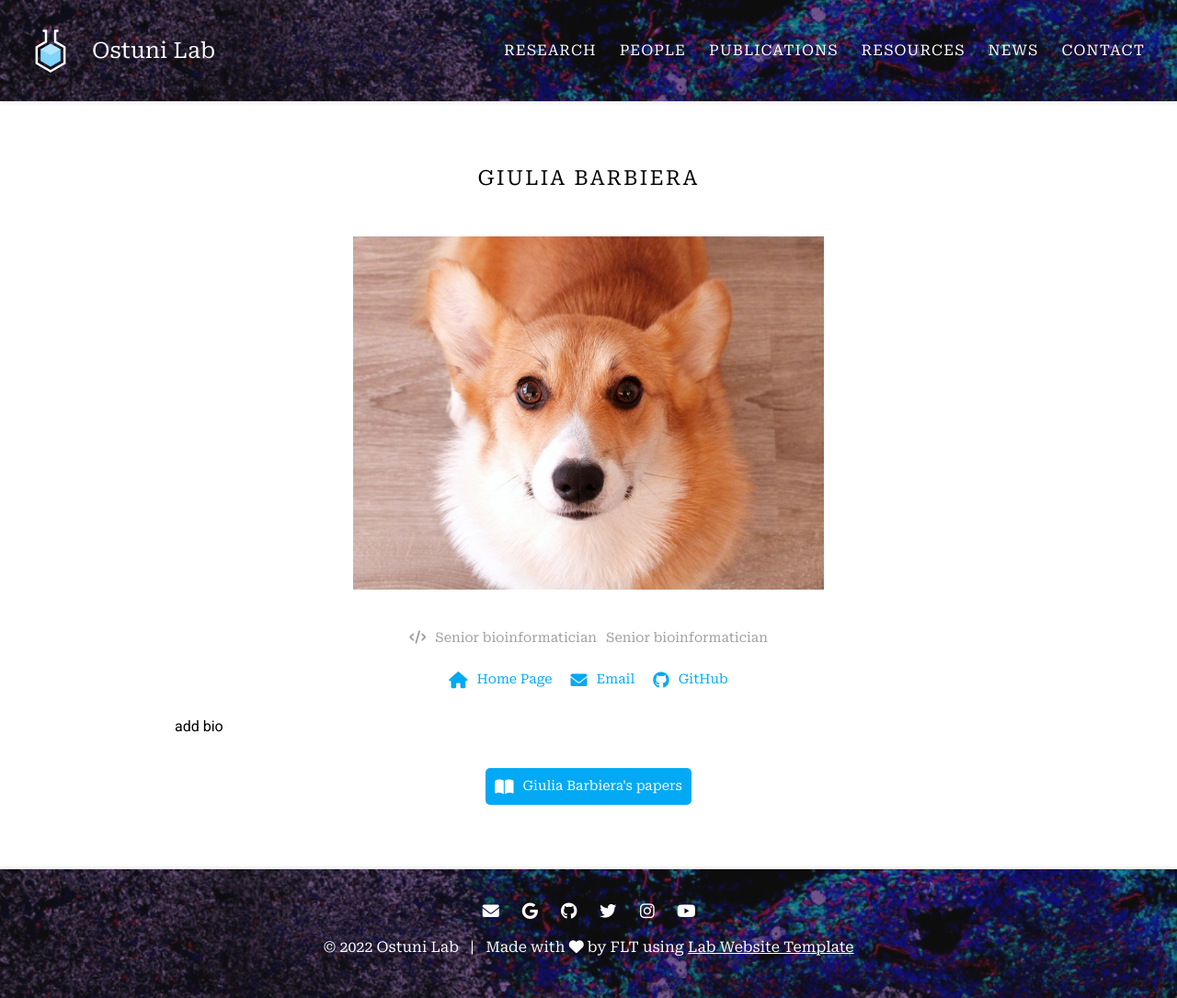
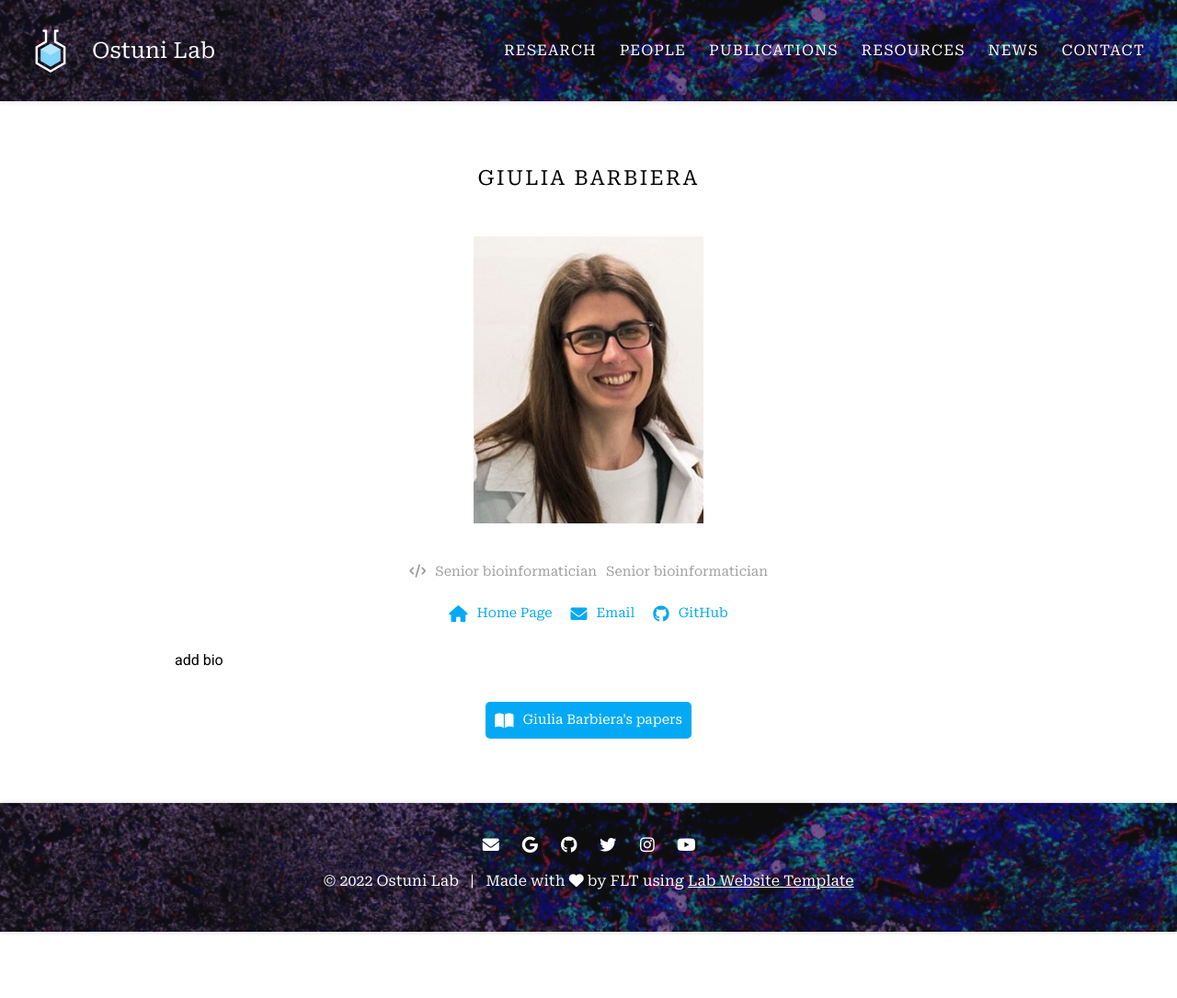
Before and after one commit to laterz-f/labwebsite, a Jekyll site: the page built from _members/giulia-barbiera.md, in a window 1280 px wide. Shown: the whole page at 92% size. Built offline with Jekyll 4.4.1, drawn with Linux system fonts in a browser that asks for light colours; after the commit the page ends 1013 px from its top, so only the background shows below that.

Commit message:
Update giulia-barbiera.md

```diff
--- a/_members/giulia-barbiera.md
+++ b/_members/giulia-barbiera.md
@@ -1,6 +1,6 @@
 ---
 name: Giulia Barbiera
-image: images/member.jpg
+image: images/gb.jpeg
 description: Senior bioinformatician
 role: postdoc computational
 aliases:
```
